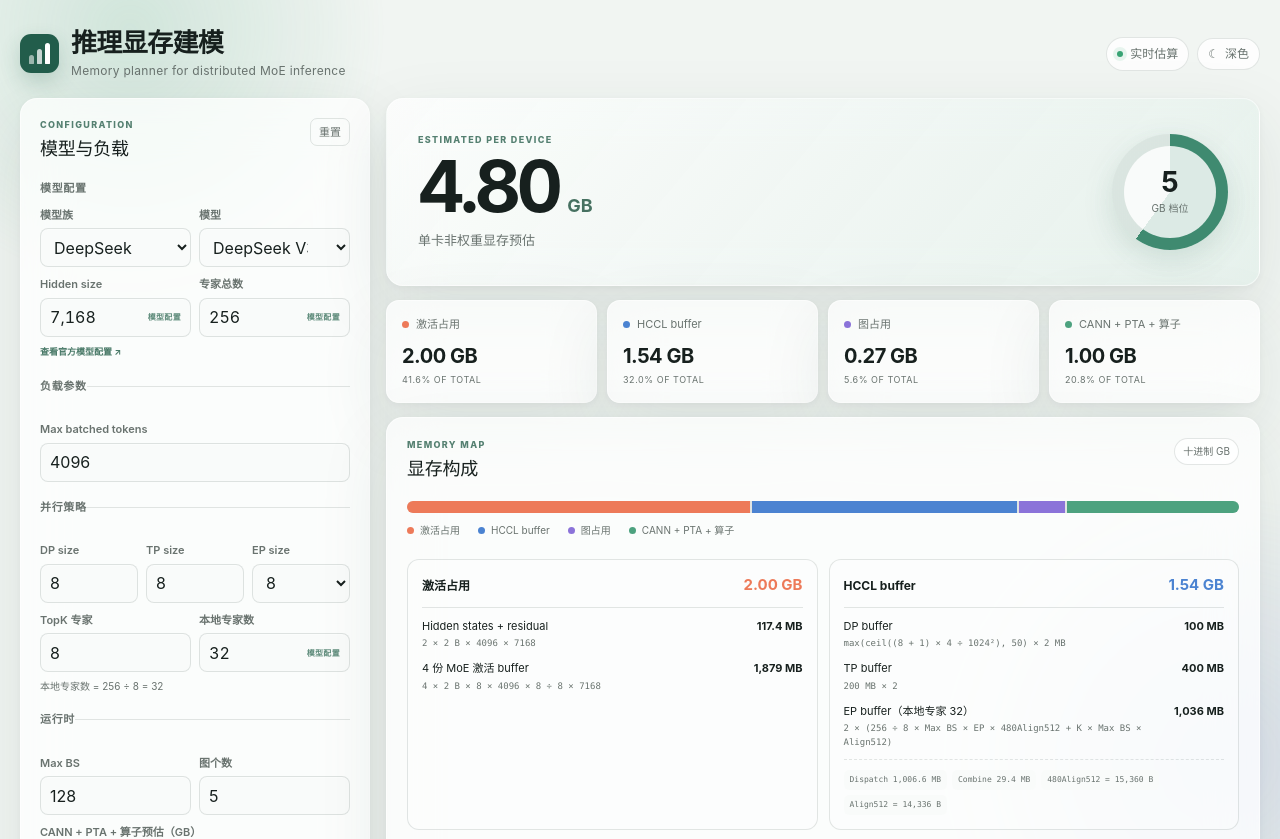
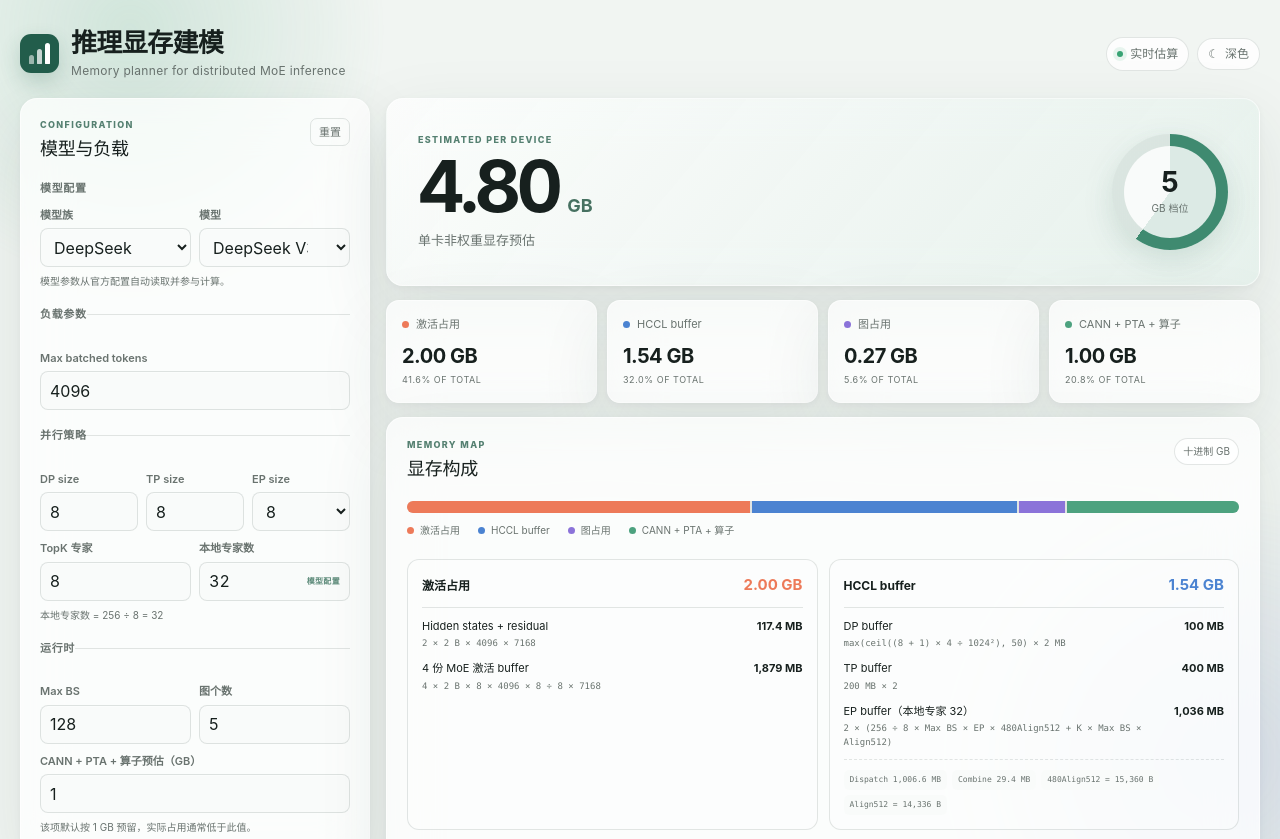
Before and after one commit to Agoni-02/infer-memory-visualizer, a Next.js app: page / in a window 1280 px wide. Shown: the top 839 px of the page. Built offline with nearby package versions, Linux system fonts and the light colour scheme.

Commit message:
Hide model parameters from controls

```diff
--- a/app/globals.css
+++ b/app/globals.css
@@ -87,8 +87,6 @@ legend { margin-bottom: 10px; padding: 0; color: var(--muted); font-size: 11px;
 .field input:focus, .field select:focus { border-color: #5f907e; box-shadow: 0 0 0 3px rgba(58, 124, 99, .11); }
 .read-only { display: flex; align-items: center; justify-content: space-between; gap: 7px; font-variant-numeric: tabular-nums; }
 .read-only small { color: #5c8a79; font-size: 8px; font-weight: 700; letter-spacing: .04em; white-space: nowrap; }
-.model-source { display: inline-block; margin-top: 8px; color: #477866; font-size: 9px; font-weight: 650; text-decoration: none; }
-.model-source:hover { text-decoration: underline; }
 .field-note { margin: 7px 0 0; color: var(--muted); font-size: 10px; line-height: 1.5; }
 
 .results { display: grid; gap: 14px; min-width: 0; }
--- a/app/page.tsx
+++ b/app/page.tsx
@@ -177,11 +177,7 @@ export default function Home() {
                 <SelectField label="模型族" value={family} onChange={changeFamily} options={families.map((item) => ({ value: item, label: item }))} />
                 <SelectField label="模型" value={modelId} onChange={changeModel} options={familyModels.map((item) => ({ value: item.id, label: item.label }))} />
               </div>
-              <div className="field-grid">
-                <ReadOnlyField label="Hidden size" value={model.hiddenSize.toLocaleString("zh-CN")} />
-                <ReadOnlyField label="专家总数" value={model.expertCount.toLocaleString("zh-CN")} />
-              </div>
-              <a className="model-source" href={model.source} target="_blank" rel="noopener noreferrer">查看官方模型配置 ↗</a>
+              <p className="field-note">模型参数从官方配置自动读取并参与计算。</p>
             </fieldset>
 
             <fieldset>
```
Also changed, not shown: 1 other file (tests, documents, lock files or other folders).
